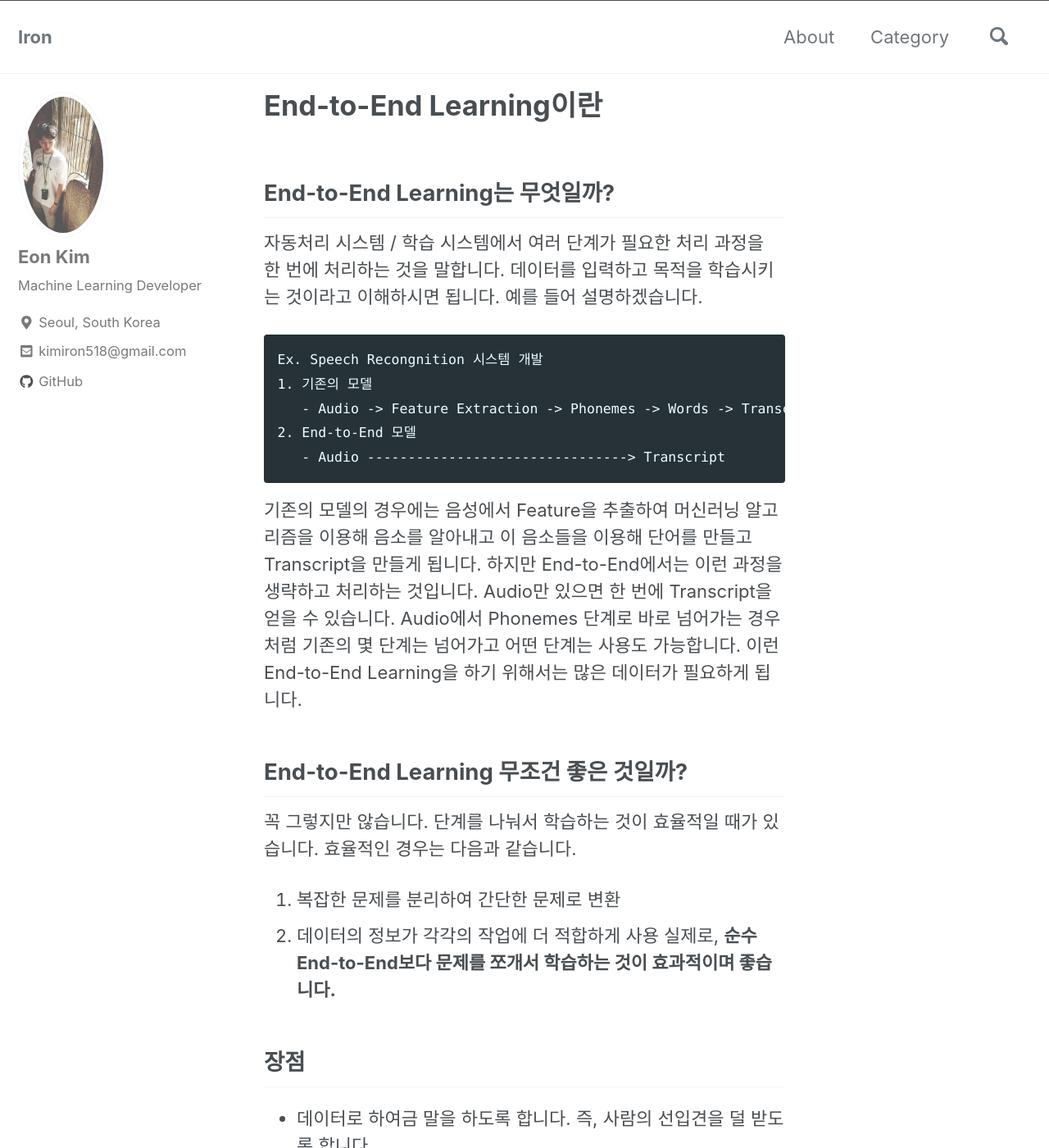
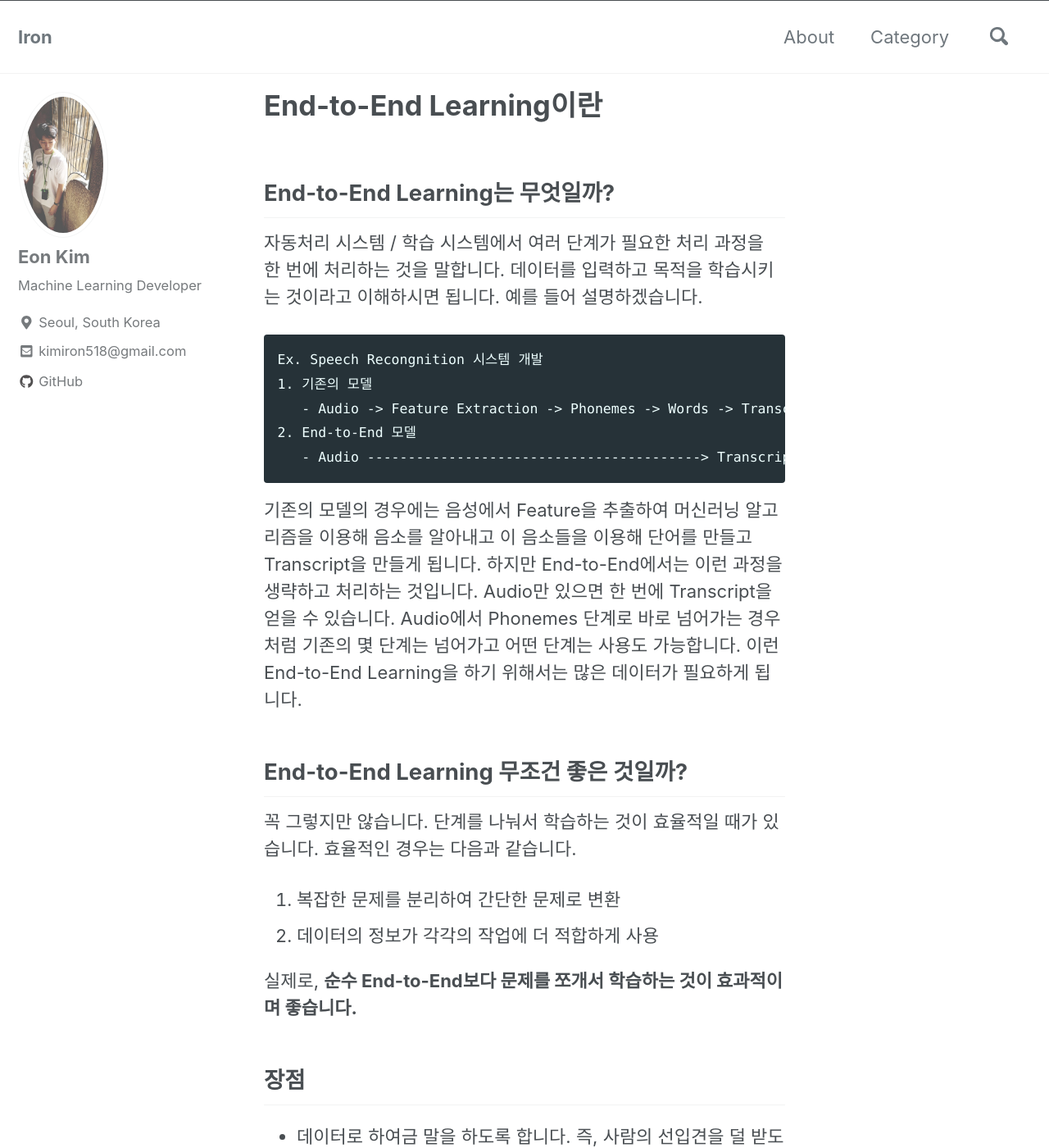
Before and after one commit to thisisiron/thisisiron.github.io, a Jekyll site: the page built from _posts/MachineLearning/2019-01-13-End-to-End Learning.md, in a window 1280 px wide and 1400 px high. Shown: the whole window at 82% size. Built offline with Jekyll 4.4.1, drawn with Linux system fonts in a browser that asks for light colours; cached includes are drawn as plain includes; nearby versions of some CDN libraries; formulas are drawn with MathJax 3.

Commit message:
update end-to-end

````diff
--- a/_posts/MachineLearning/2019-01-13-End-to-End Learning.md
+++ b/_posts/MachineLearning/2019-01-13-End-to-End Learning.md
@@ -10,7 +10,7 @@
 1. 기존의 모델
    - Audio -> Feature Extraction -> Phonemes -> Words -> Transcript
 2. End-to-End 모델
-   - Audio --------------------------------> Transcript
+   - Audio -----------------------------------------> Transcript
 ```
 
 기존의 모델의 경우에는 음성에서 Feature을 추출하여 머신러닝 알고리즘을 이용해 음소를 알아내고 이 음소들을 이용해 단어를 만들고 Transcript을 만들게 됩니다. 하지만 End-to-End에서는 이런 과정을 생략하고 처리하는 것입니다. Audio만 있으면 한 번에 Transcript을 얻을 수 있습니다. Audio에서 Phonemes 단계로 바로 넘어가는 경우처럼 기존의 몇 단계는 넘어가고 어떤 단계는 사용도 가능합니다. 이런 End-to-End Learning을 하기 위해서는 많은 데이터가 필요하게 됩니다.
@@ -19,6 +19,7 @@
 꼭 그렇지만 않습니다. 단계를 나눠서 학습하는 것이 효율적일 때가 있습니다. 효율적인 경우는 다음과 같습니다.
 1. 복잡한 문제를 분리하여 간단한 문제로 변환
 2. 데이터의 정보가 각각의 작업에 더 적합하게 사용
+
 실제로, **순수 End-to-End보다 문제를 쪼개서 학습하는 것이 효과적이며 좋습니다.**
 
 ## 장점
````
